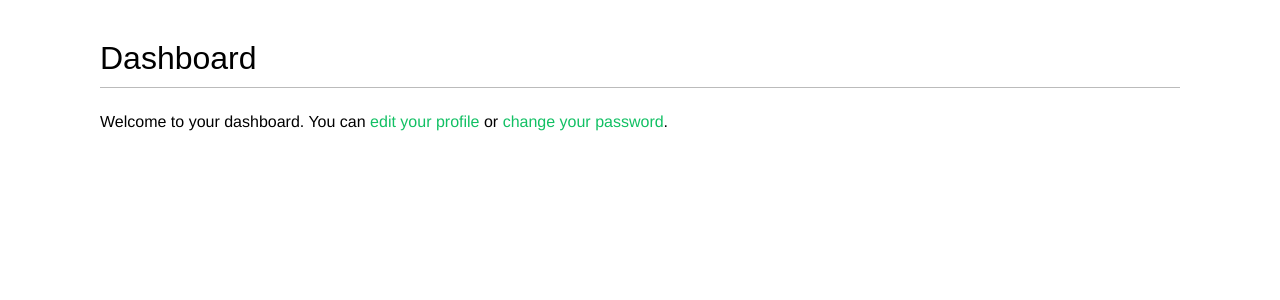
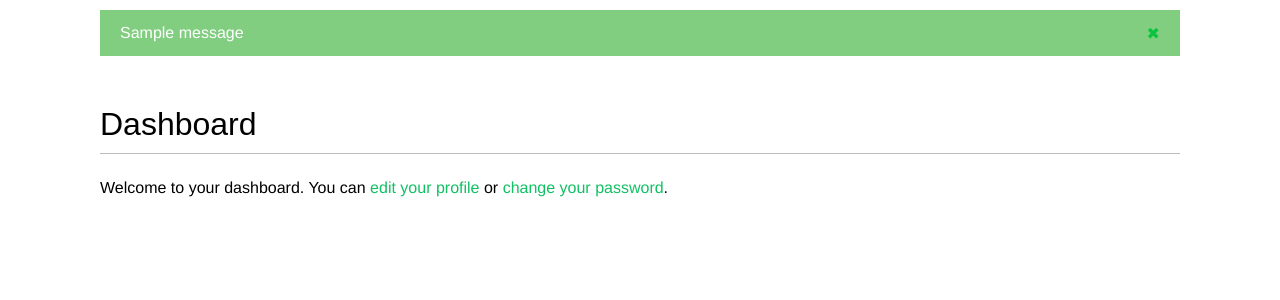
Before and after one commit to delete/lab, a Django app: page /account/ in a window 1280 px wide. Shown: the part 48-348 px from the top of the page. Run offline with Django 3.2, Linux system fonts and the light colour scheme; a user stored in the database is signed in; tables that the repository leaves empty hold one stand-in row (values such as "Sample post"); one stand-in notice (Sample message) is shown; some web fonts are replaced.

Commit message:
Using the messages framework

```diff
--- a/python/django/django_by_example/bookmarks/account/templates/base.html
+++ b/python/django/django_by_example/bookmarks/account/templates/base.html
@@ -30,6 +30,16 @@
         {% endif %}
       </span>
     </div>
+    {% if messages %}
+      <ul class="messages">
+      {% for message in messages %}
+      <li class="{{ message.tags }}">
+      {{ message|safe }}
+      <a href="#" class="close">✖</a>
+      </li>
+    {% endfor %}
+      </ul>
+    {% endif %}
     <div id="content">
       {% block content %}
       {% endblock %}
--- a/python/django/django_by_example/bookmarks/account/views.py
+++ b/python/django/django_by_example/bookmarks/account/views.py
@@ -2,6 +2,7 @@ from django.shortcuts import render
 from django.http import HttpResponse
 from django.contrib.auth import authenticate, login
 from django.contrib.auth.decorators import login_required
+from django.contrib import messages
 
 from .forms import(
     LoginForm, UserRegistrationForm, UserEditForm, ProfileEditForm
@@ -75,6 +76,9 @@ def edit(request):
         if user_form.is_valid() and profile_form.is_valid():
             user_form.save()
             profile_form.save()
+            messages.success(request, 'Profile updated successfully')
+        else:
+            messages.error(request, 'Error updating your profile')
     else:
         user_form = UserEditForm(instance=request.user)
         profile_form = ProfileEditForm(instance=request.user.profile)
```
